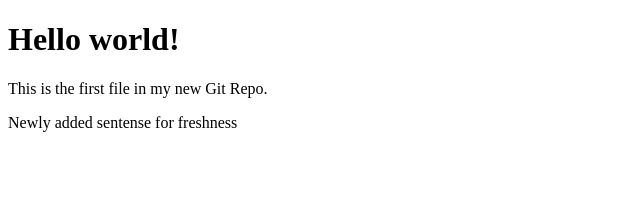
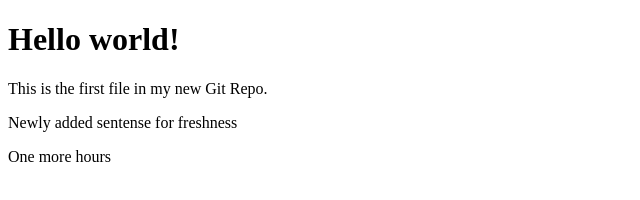
Before and after one commit to mattadam1/effective-winner, a plain HTML site: page index.html in a window 1280 px wide. Shown: the whole page, without its empty margins (0-640 px from the left). Drawn offline with Linux system fonts and the light colour scheme.

Commit message:
Update index.html

```diff
--- a/index.html
+++ b/index.html
@@ -10,6 +10,7 @@
     <h1>Hello world!</h1>
     <p>This is the first file in my new Git Repo.</p>
     <p>Newly added sentense for freshness</p>
+    <p>One more hours</p>
 
 </body>
 
```
